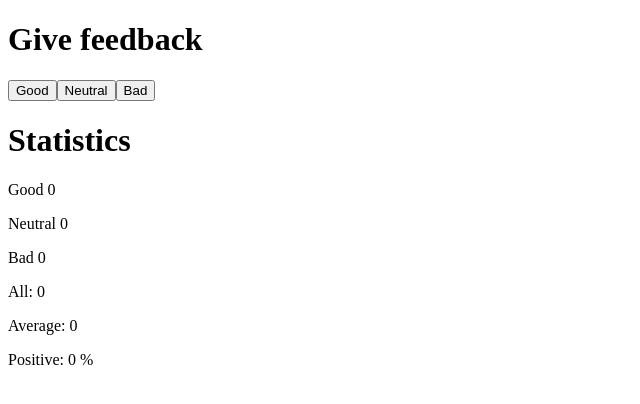
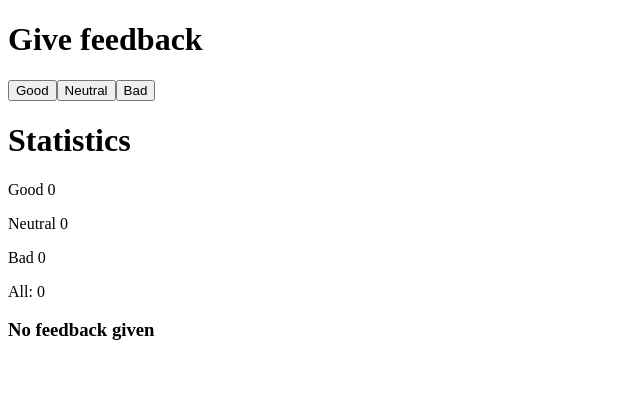
Before and after one commit to InformaticPc/FullStackOpenIPC, a React (Vite) app in the folder Part-1/course_info_app/: page / in a window 1280 px wide. Shown: the top 404 px of the page, without its empty margins (0-640 px from the left). Built offline with nearby package versions, Linux system fonts and the light colour scheme.

Commit message:
Part-1d 1.9

```diff
--- a/Part-1/course_info_app/src/App.jsx
+++ b/Part-1/course_info_app/src/App.jsx
@@ -46,6 +46,8 @@ const positiveCalc = (good, total) => {
  * @returns Two Calculations: Average & Positive porcentage
  */
 const Statistics = ({ good, bad, total }) => {
+  if (good + bad + total == 0) return <h3>No feedback given</h3>;
+  else
     return (
       <>
         <p>Average: {averageCalc(good, bad, total)}</p>
```
Lines whose indentation alone changed are shown as unchanged.
